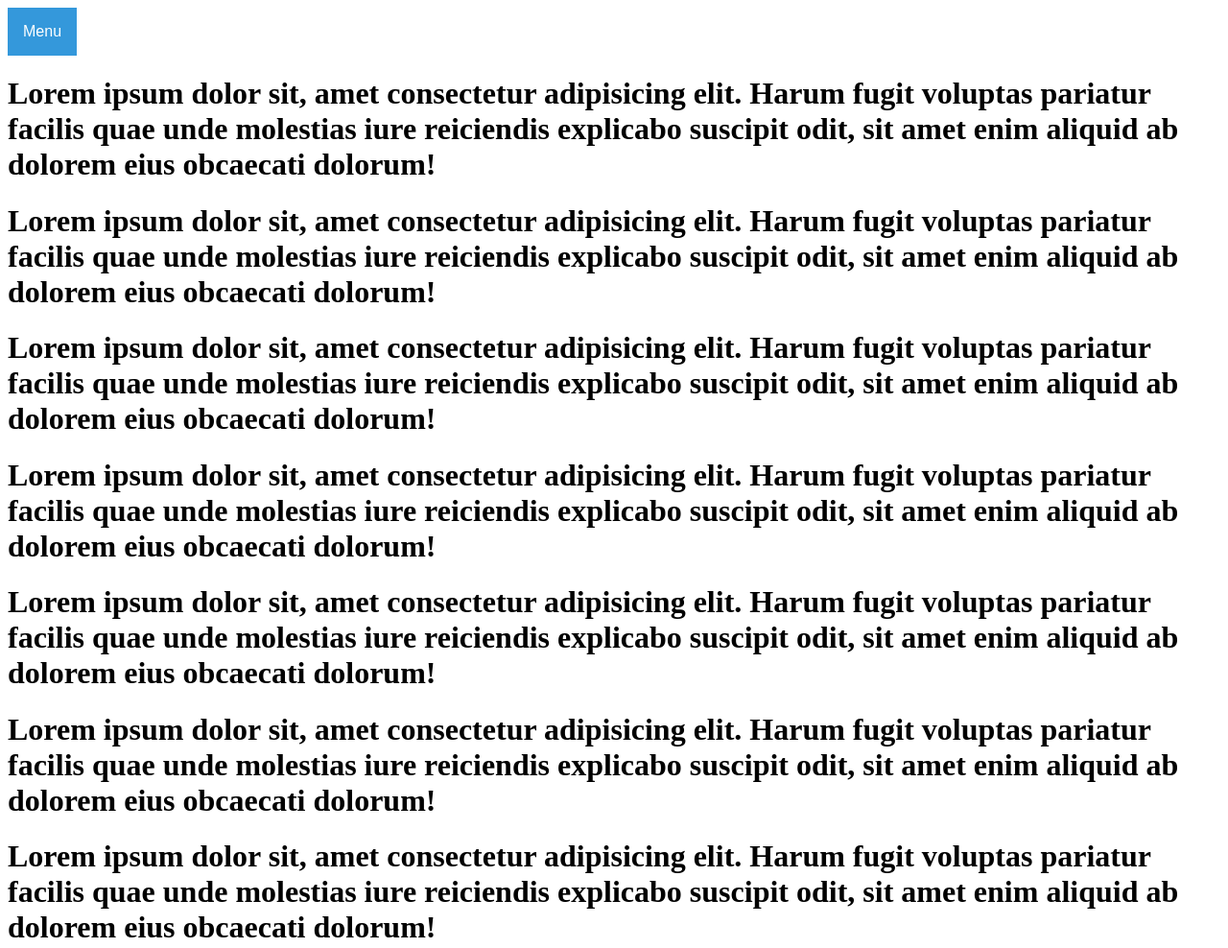
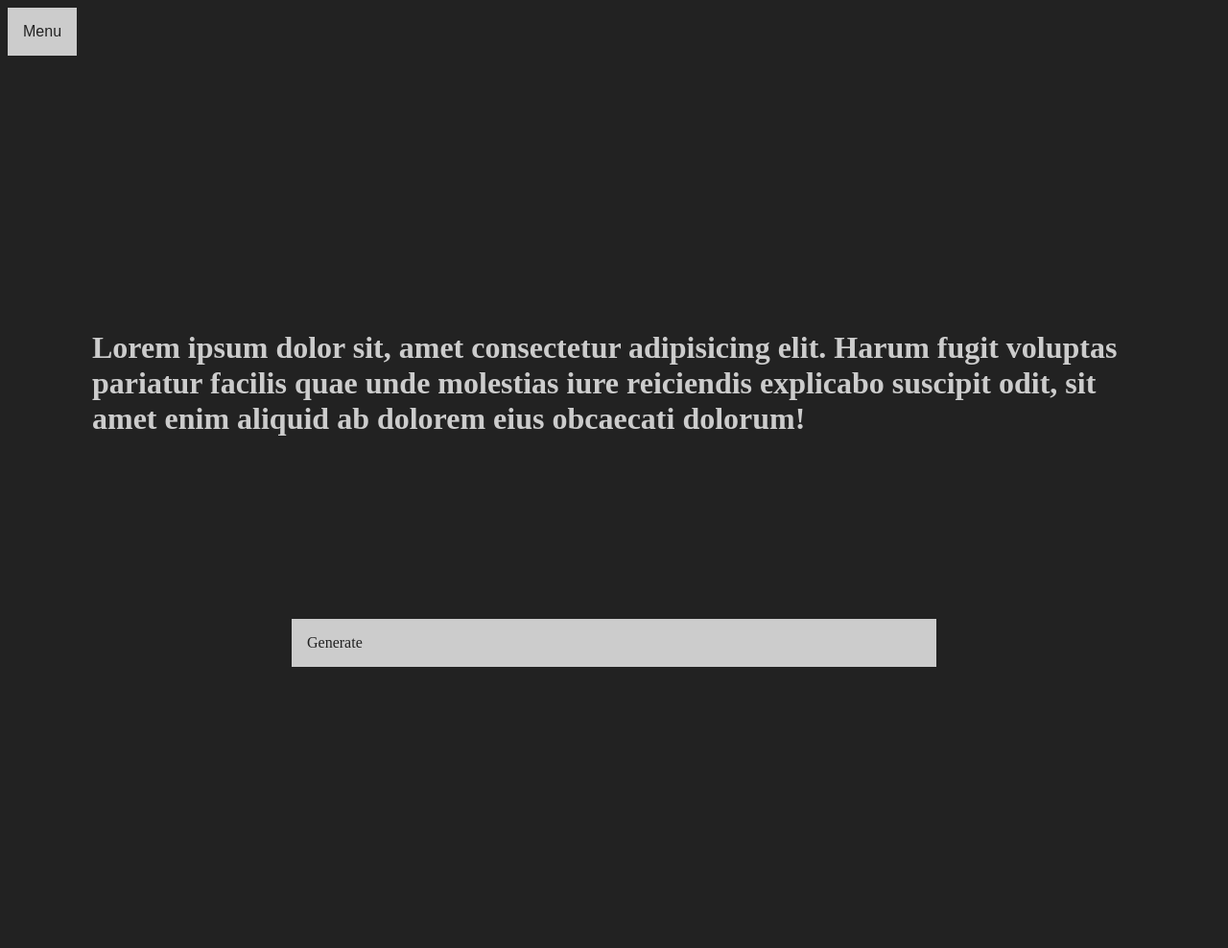
Before and after one commit to ArekerA/ArekerA.github.io, a plain HTML site: page generator/gameideas/index.html in a window 1280 px wide. Shown: the top 988 px of the page at 96% size. After the commit the page ends 800 px from the top, so only its background shows below. Drawn offline with Linux system fonts and the light colour scheme.

Commit message:
Style improve

```diff
--- a/generator/gameideas/index.html
+++ b/generator/gameideas/index.html
@@ -15,21 +15,12 @@
             </div>
         </div>
 
-        <div>
-                <h1>Lorem ipsum dolor sit, amet consectetur adipisicing elit. Harum fugit voluptas pariatur facilis quae unde molestias iure reiciendis explicabo suscipit odit, sit amet enim aliquid ab dolorem eius obcaecati dolorum!</h1>
-                <h1>Lorem ipsum dolor sit, amet consectetur adipisicing elit. Harum fugit voluptas pariatur facilis quae unde molestias iure reiciendis explicabo suscipit odit, sit amet enim aliquid ab dolorem eius obcaecati dolorum!</h1>
-                <h1>Lorem ipsum dolor sit, amet consectetur adipisicing elit. Harum fugit voluptas pariatur facilis quae unde molestias iure reiciendis explicabo suscipit odit, sit amet enim aliquid ab dolorem eius obcaecati dolorum!</h1>
-                <h1>Lorem ipsum dolor sit, amet consectetur adipisicing elit. Harum fugit voluptas pariatur facilis quae unde molestias iure reiciendis explicabo suscipit odit, sit amet enim aliquid ab dolorem eius obcaecati dolorum!</h1>
-                <h1>Lorem ipsum dolor sit, amet consectetur adipisicing elit. Harum fugit voluptas pariatur facilis quae unde molestias iure reiciendis explicabo suscipit odit, sit amet enim aliquid ab dolorem eius obcaecati dolorum!</h1>
-                <h1>Lorem ipsum dolor sit, amet consectetur adipisicing elit. Harum fugit voluptas pariatur facilis quae unde molestias iure reiciendis explicabo suscipit odit, sit amet enim aliquid ab dolorem eius obcaecati dolorum!</h1>
-                <h1>Lorem ipsum dolor sit, amet consectetur adipisicing elit. Harum fugit voluptas pariatur facilis quae unde molestias iure reiciendis explicabo suscipit odit, sit amet enim aliquid ab dolorem eius obcaecati dolorum!</h1>
-                <h1>Lorem ipsum dolor sit, amet consectetur adipisicing elit. Harum fugit voluptas pariatur facilis quae unde molestias iure reiciendis explicabo suscipit odit, sit amet enim aliquid ab dolorem eius obcaecati dolorum!</h1>
-                <h1>Lorem ipsum dolor sit, amet consectetur adipisicing elit. Harum fugit voluptas pariatur facilis quae unde molestias iure reiciendis explicabo suscipit odit, sit amet enim aliquid ab dolorem eius obcaecati dolorum!</h1>
-                <h1>Lorem ipsum dolor sit, amet consectetur adipisicing elit. Harum fugit voluptas pariatur facilis quae unde molestias iure reiciendis explicabo suscipit odit, sit amet enim aliquid ab dolorem eius obcaecati dolorum!</h1>
+        <div class="content">
+            <h1>Lorem ipsum dolor sit, amet consectetur adipisicing elit. Harum fugit voluptas pariatur facilis quae unde molestias iure reiciendis explicabo suscipit odit, sit amet enim aliquid ab dolorem eius obcaecati dolorum!</h1>
         </div>
-
-
-
+        <div class="button">
+            Generate
+        </div>
 
         <script type="text/javascript" src="../../scripts/generator/gameideas/lang_pl.js"></script>
         <script type="text/javascript" src="../../scripts/generator/gameideas/lang_en.js"></script>
--- a/scripts/generator/gameideas/lang_en.js
+++ b/scripts/generator/gameideas/lang_en.js
@@ -1,3 +1,3 @@
 let lang_en = {
-    title : "Game Ideas - Generator pomysłów na gry"
+    title : "Game Ideas - Game ideas enerator"
 }
--- a/styles/generator_gameideas.css
+++ b/styles/generator_gameideas.css
@@ -0,0 +1,24 @@
+body {
+    background: #222222;
+    color: #cccccc;
+}
+.content {
+	position: fixed;
+	width: 85%;
+	top: 50%;
+	left: 50%;
+	transform: translate(-50%, -50%);
+}
+.button {
+	position: fixed;
+	width: 50%;
+	bottom: 10%;
+	left: 50%;
+	transform: translate(-50%, -50%);
+    background-color: #cccccc;
+    color: #222222;
+    padding: 16px;
+    font-size: 16px;
+    border: none;
+    cursor: pointer;
+  }
--- a/styles/menu.css
+++ b/styles/menu.css
@@ -1,43 +1,35 @@
 .menu .dropbtn {
-    background-color: #3498DB;
-    color: white;
+    background-color: #cccccc;
+    color: #222222;
     padding: 16px;
     font-size: 16px;
     border: none;
     cursor: pointer;
   }
-
-  /* Dropdown button on hover & focus */
   .menu .dropbtn:hover, .menu .dropbtn:focus {
-    background-color: #2980B9;
+    background-color: #999999;
   }
-
-  /* The container <div> - needed to position the dropdown content */
   .menu .dropdown {
     position: relative;
     display: inline-block;
   }
-
-  /* Dropdown Content (Hidden by Default) */
   .menu .dropdown-content {
     display: none;
     position: absolute;
-    background-color: #f1f1f1;
+    background-color: #cccccc;
     min-width: 160px;
     box-shadow: 0px 8px 16px 0px rgba(0,0,0,0.2);
     z-index: 1;
   }
-
-  /* Links inside the dropdown */
   .menu .dropdown-content a {
     color: black;
     padding: 12px 16px;
     text-decoration: none;
     display: block;
   }
-
-  /* Change color of dropdown links on hover */
-  .menu .dropdown-content a:hover {background-color: #ddd}
-
-  /* Show the dropdown menu (use JS to add this class to the .dropdown-content container when the user clicks on the dropdown button) */
-  .menu .show {display:block;}
+  .menu .dropdown-content a:hover {
+    background-color: #999999
+  }
+  .menu .show {
+    display:block;
+  }
```
